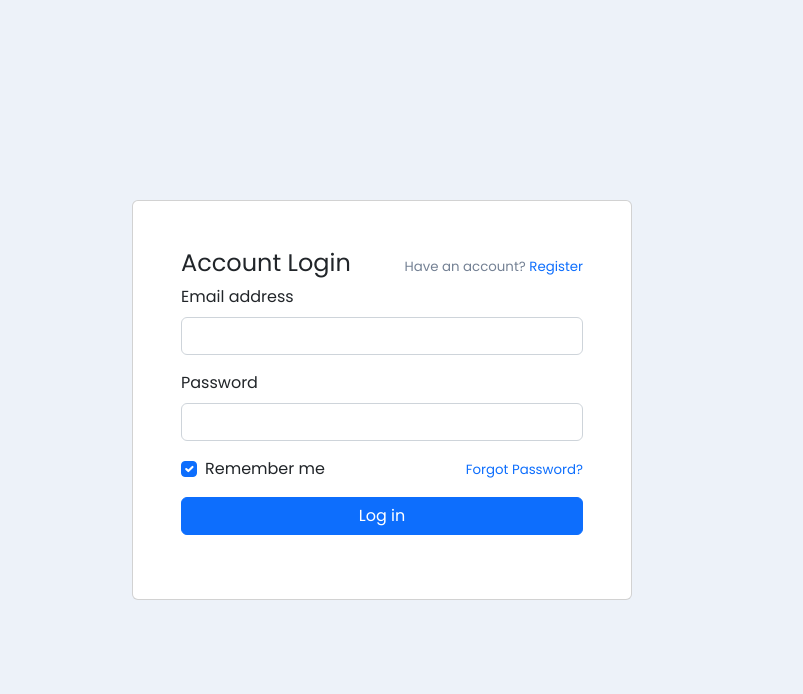
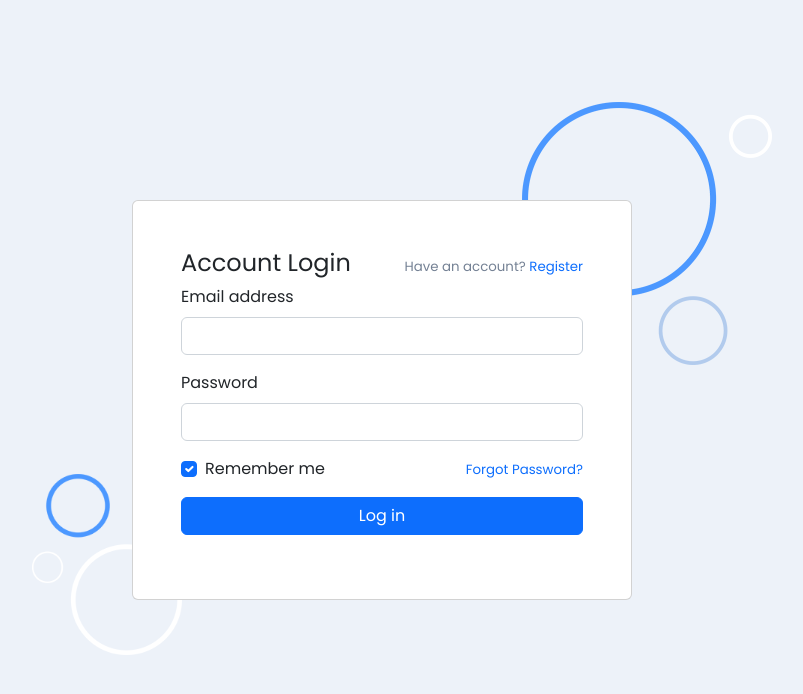
Before and after one commit to LeLouch0Lamperouge/login-and-signup-pages, a plain HTML site: page bootstrap-login-form/index.html in a window 1280 px wide. Shown: the whole page, without its empty margins (258-1061 px from the left). Drawn offline with nearby package versions, Linux system fonts and the light colour scheme.

Commit message:
Update index.html

```diff
--- a/bootstrap-login-form/index.html
+++ b/bootstrap-login-form/index.html
@@ -12,8 +12,8 @@
     <div class="container-fluid">
         <div class="row min-vh-100 d-flex flex-center g-0">
             <div class="col-lg-8 col-xxl-5 py-3 position-relative" style="width: 100%;max-width: 500px;">
-                <img class="bg-auth-circle-shape" src="../blugins/img/icons/bg-shape.png" alt="" width="250">
-                <img class="bg-auth-circle-shape-2" src="../blugins/img/icons/shape-1.png" alt="" width="150">
+                <img class="bg-auth-circle-shape" src="bg-shape.png" alt="" width="250">
+                <img class="bg-auth-circle-shape-2" src="shape-1.png" alt="" width="150">
                 <div class="card overflow-hidden z-index-1">
                     <div class="card-body p-0">
                         <div class="row g-0 h-100">
```
